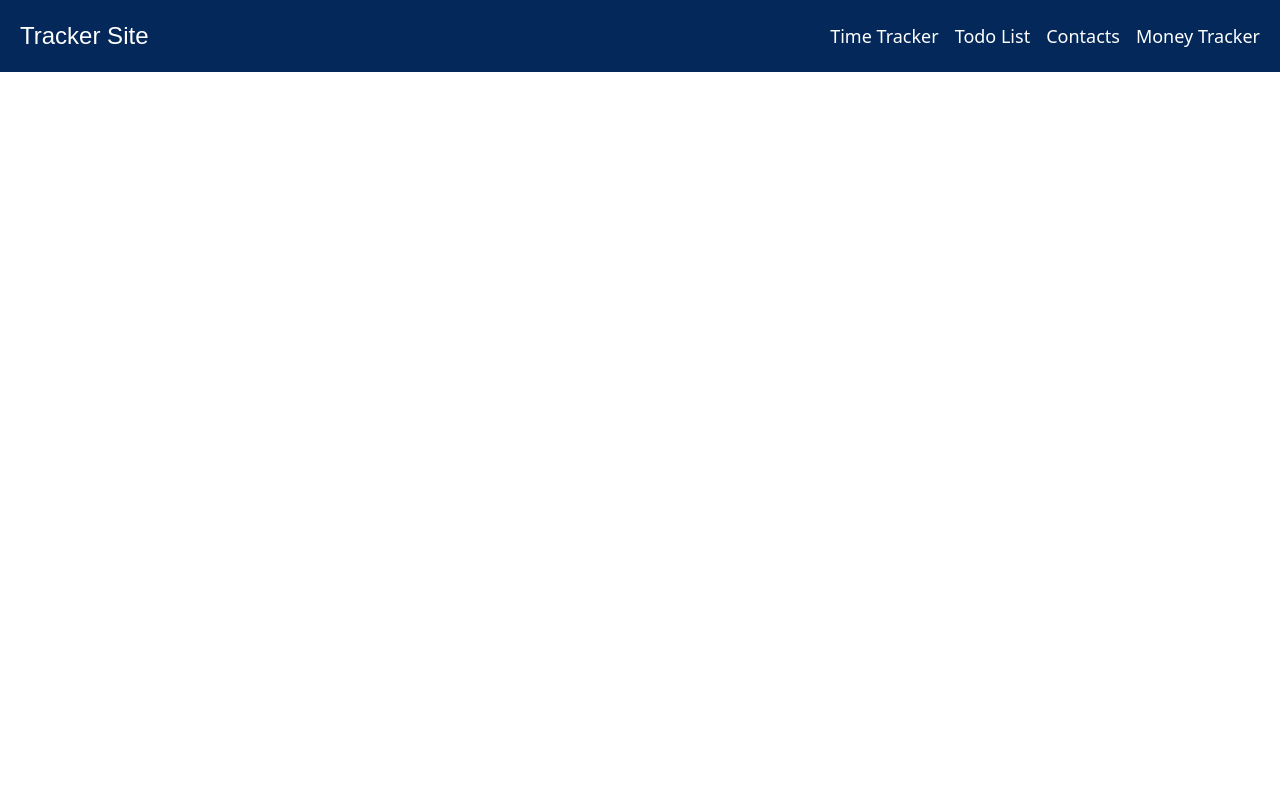
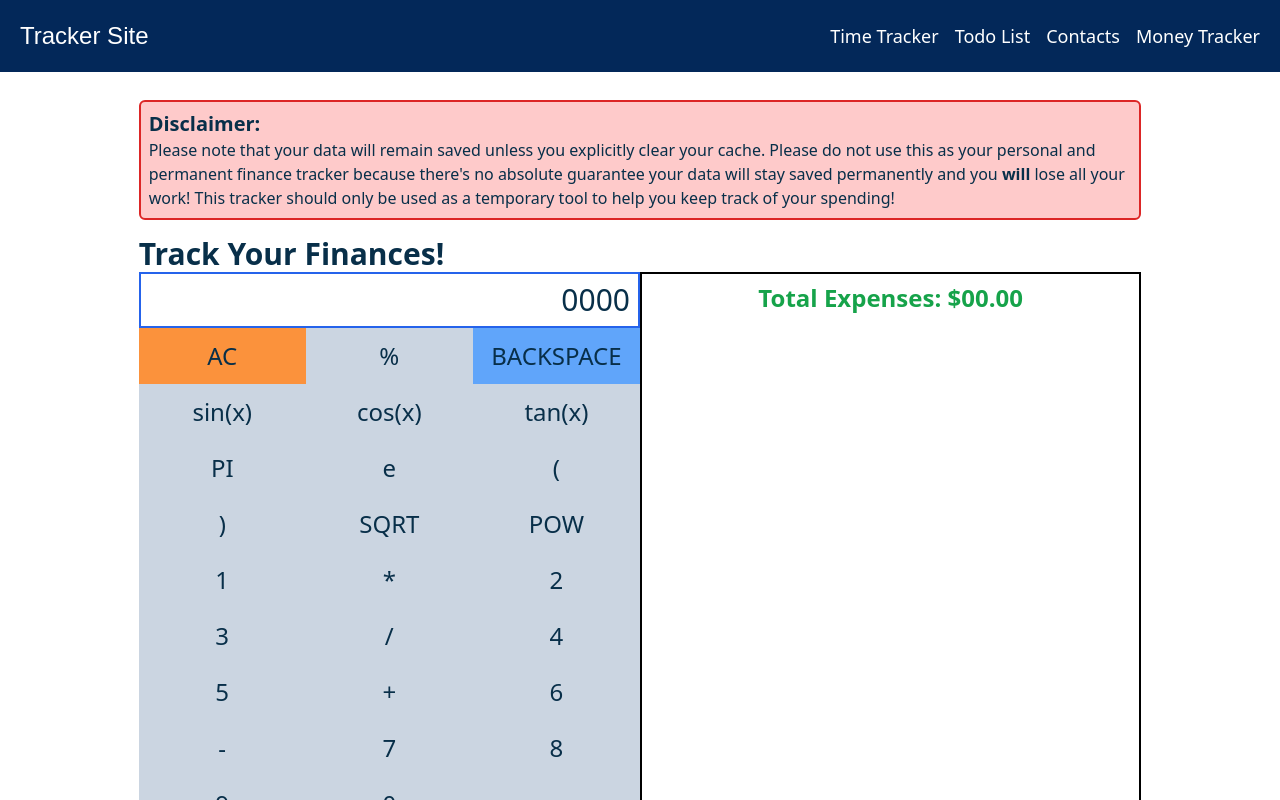
Before and after one commit to Hairum-Qureshi/tailwind-practice, a React (Vite) app: page /finances in a window 1280 px wide. Shown: the top 800 px of the page. Built offline with nearby package versions, Linux system fonts and the light colour scheme; a web font is replaced by a local one.

Commit message:
added TODOs and a disclaimer

```diff
--- a/src/components/MoneyTracker.tsx
+++ b/src/components/MoneyTracker.tsx
@@ -1,3 +1,72 @@
+import { useState } from "react";
+
 export default function MoneyTracker() {
-	return <div>MoneyTracker</div>;
+	// TODO - add an option for the user to enter their budget/paycheck
+	// TODO - add an option for the user to provide how much of their provided budget/paycheck they plan to use
+	//      -> From that, subtract from their budget/paycheck and sum up their overall expenses
+
+	const [inputValue, setInputValue] = useState("");
+
+	return (
+		<div className="p-8 text-sky-950 absolute lg:relative top-16 w-full m-auto lg:w-5/6">
+			<div className="border-2 rounded-md border-red-600 bg-red-200 p-2 mt-1 mb-4">
+				<h3 className="font-semibold text-xl">Disclaimer:</h3>
+				<p>
+					Please note that your data will remain saved unless you explicitly
+					clear your cache. Please do not use this as your personal and
+					permanent finance tracker because there's no absolute guarantee your
+					data will stay saved permanently and you <b>will</b> lose all your
+					work! This tracker should only be used as a temporary tool to help you
+					keep track of your spending!
+				</p>
+			</div>
+			<h2 className="text-center lg:text-left text-2xl font-semibold lg:text-3xl">
+				Track Your Finances!
+			</h2>
+			<div className="lg:flex">
+				<div className="lg:w-1/2 h-screen">
+					<div className="border-2 border-blue-600 p-2 text-2xl text-right">
+						<h1 className="text-3xl">0000</h1>
+					</div>
+					<div className="w-full">
+						<button className="w-1/3 bg-orange-400 p-3 text-2xl">AC</button>
+						<button className="w-1/3 bg-slate-300 p-3 text-2xl">%</button>
+
+						<button className="w-1/3 bg-blue-400 p-3 text-2xl">
+							BACKSPACE
+						</button>
+						<button className="w-1/3 bg-slate-300 p-3 text-2xl">sin(x)</button>
+						<button className="w-1/3 bg-slate-300 p-3 text-2xl">cos(x)</button>
+						<button className="w-1/3 bg-slate-300 p-3 text-2xl">tan(x)</button>
+						<button className="w-1/3 bg-slate-300 p-3 text-2xl">PI</button>
+						<button className="w-1/3 bg-slate-300 p-3 text-2xl">e</button>
+						<button className="w-1/3 bg-slate-300 p-3 text-2xl">(</button>
+						<button className="w-1/3 bg-slate-300 p-3 text-2xl">)</button>
+						<button className="w-1/3 bg-slate-300 p-3 text-2xl">SQRT</button>
+						<button className="w-1/3 bg-slate-300 p-3 text-2xl">POW</button>
+						<button className="w-1/3 bg-slate-300 p-3 text-2xl">1</button>
+						<button className="w-1/3 bg-slate-300 p-3 text-2xl">*</button>
+						<button className="w-1/3 bg-slate-300 p-3 text-2xl">2</button>
+						<button className="w-1/3 bg-slate-300 p-3 text-2xl">3</button>
+						<button className="w-1/3 bg-slate-300 p-3 text-2xl">/</button>
+						<button className="w-1/3 bg-slate-300 p-3 text-2xl">4</button>
+						<button className="w-1/3 bg-slate-300 p-3 text-2xl">5</button>
+						<button className="w-1/3 bg-slate-300 p-3 text-2xl">+</button>
+						<button className="w-1/3 bg-slate-300 p-3 text-2xl">6</button>
+						<button className="w-1/3 bg-slate-300 p-3 text-2xl">-</button>
+						<button className="w-1/3 bg-slate-300 p-3 text-2xl">7</button>
+						<button className="w-1/3 bg-slate-300 p-3 text-2xl">8</button>
+						<button className="w-1/3 bg-slate-300 p-3 text-2xl">9</button>
+						<button className="w-1/3 bg-slate-300 p-3 text-2xl">0</button>
+						<button className="w-1/3 bg-slate-300 p-3 text-2xl">.</button>
+					</div>
+				</div>
+				<div className="lg:w-1/2 h-screen p-2 border-2 border-black text-center">
+					<h2 className="text-2xl font-semibold text-green-600">
+						Total Expenses: $00.00
+					</h2>
+				</div>
+			</div>
+		</div>
+	);
 }
```
